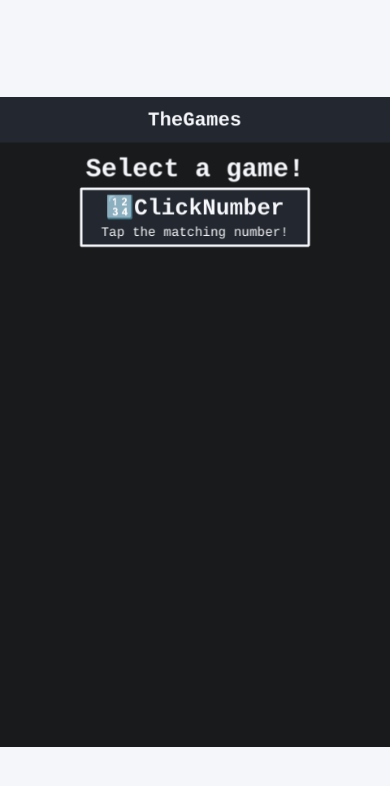
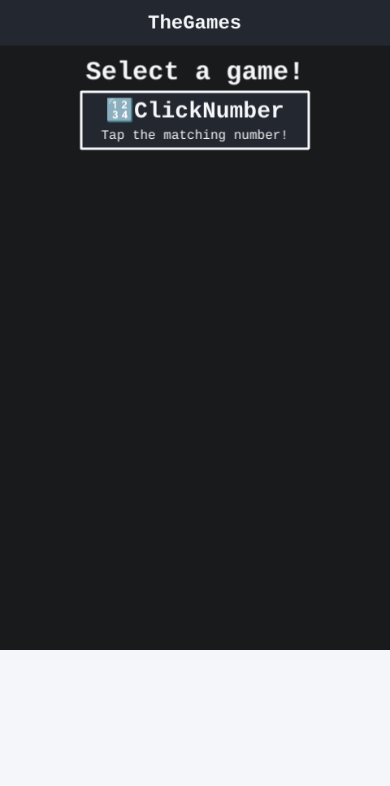
Before and after one commit to sudovinay01/TheGames, a website built with Vite: page TheGames/index.html in a window 390 px wide. Built offline with nearby package versions, Linux system fonts and the light colour scheme.

Commit message:
feat: enhance mobile responsiveness; add safe-area insets for iOS; improve canvas alignment in style.css

```diff
--- a/TheGames/index.html
+++ b/TheGames/index.html
@@ -3,7 +3,7 @@
   <head>
     <meta charset="UTF-8" />
     <link rel="icon" type="image/svg+xml" href="/vite.svg" />
-    <meta name="viewport" content="width=device-width, initial-scale=1.0" />
+  <meta name="viewport" content="width=device-width, initial-scale=1.0, viewport-fit=cover" />
     <title>thegames</title>
   </head>
   <body>
--- a/TheGames/src/main.js
+++ b/TheGames/src/main.js
@@ -17,6 +17,86 @@ const container = document.createElement('div');
 container.className = 'game-container';
 app.appendChild(container);
 
+// Development-only style probe: logs computed styles and watches for runtime
+// mutations that change inline styles or inject style nodes. Useful to detect
+// unexpected runtime margins (eg. margin-top: 107px) reported on mobile.
+function installStyleProbe() {
+  if (window.__STYLE_PROBE__) return;
+  window.__STYLE_PROBE__ = true;
+
+  function sample() {
+    const els = {
+      html: document.documentElement,
+      body: document.body,
+      app: document.getElementById('app'),
+      container: document.querySelector('.game-container'),
+      canvas: document.querySelector('canvas'),
+    };
+
+    console.group('STYLE_PROBE');
+    for (const k in els) {
+      const el = els[k];
+      if (!el) {
+        console.log(k, '— missing');
+        continue;
+      }
+      try {
+        const cs = getComputedStyle(el);
+        console.log(k, {
+          marginTop: cs.marginTop,
+          marginBottom: cs.marginBottom,
+          paddingTop: cs.paddingTop,
+          top: cs.top,
+          position: cs.position,
+          height: cs.height,
+          transform: cs.transform,
+          inlineStyle: el.getAttribute('style'),
+        });
+      } catch (err) {
+        console.error('STYLE_PROBE error reading', k, err);
+      }
+    }
+    console.groupEnd();
+  }
+
+  // Run a few samples shortly after load and a bit later to catch SPA mutations
+  window.addEventListener('load', () => setTimeout(sample, 150));
+  setTimeout(sample, 600);
+  setTimeout(sample, 3000);
+
+  // Watch for attribute/style mutations and added/removed nodes in head/body/app
+  const obs = new MutationObserver((mutations) => {
+    for (const m of mutations) {
+      try {
+        if (m.type === 'attributes' && m.attributeName === 'style') {
+          console.log('STYLE_PROBE: style attribute changed on', m.target, m.target.getAttribute('style'));
+        } else if (m.type === 'childList') {
+          if (m.addedNodes && m.addedNodes.length) {
+            m.addedNodes.forEach(n => console.log('STYLE_PROBE: node added', n));
+          }
+          if (m.removedNodes && m.removedNodes.length) {
+            m.removedNodes.forEach(n => console.log('STYLE_PROBE: node removed', n));
+          }
+        }
+      } catch (err) {
+        console.error('STYLE_PROBE mutation handler error', err);
+      }
+    }
+  });
+
+  obs.observe(document.documentElement, { attributes: true, attributeFilter: ['style'], subtree: true });
+  obs.observe(document.body, { attributes: true, attributeFilter: ['style'], subtree: true });
+  const head = document.head || document.documentElement;
+  obs.observe(head, { childList: true, subtree: true });
+  const appEl = document.getElementById('app') || document.documentElement;
+  obs.observe(appEl, { childList: true, subtree: true });
+
+  window.__STYLE_PROBE_OBS = obs;
+  console.log('STYLE_PROBE installed — watch the console for computed styles and mutation logs.');
+}
+
+installStyleProbe();
+
 const config = {
   type: Phaser.AUTO,
   width: GAME_CONFIG.WIDTH,
@@ -26,7 +106,11 @@ const config = {
   scene: [WelcomeScene, ClickNumberScene],
   scale: {
     mode: Phaser.Scale.FIT,
-    autoCenter: Phaser.Scale.CENTER_BOTH,
+    // Center only horizontally so the container's top alignment is preserved
+    // on small screens. CENTER_BOTH causes Phaser to set inline `margin-top`
+    // on the canvas to vertically center it inside the parent which created
+    // the reported 107px top gap on mobile.
+    autoCenter: Phaser.Scale.CENTER_HORIZONTALLY,
   },
 };
 
--- a/TheGames/src/scenes/ClickNumberScene.js
+++ b/TheGames/src/scenes/ClickNumberScene.js
@@ -54,29 +54,10 @@ export default class ClickNumberScene extends Phaser.Scene {
   const backArrow = this.add.text(backX, backY, '←', { fontSize: '28px', color: textColor }).setOrigin(0.5).setDepth(62);
   // Make the visible rectangle itself interactive so the hit area matches the visible button
   backRect.setInteractive({ useHandCursor: true });
-  // Debug stroke aligned to the rect
-  const debugHit = this.add.rectangle(backX, backY, 64, 64).setOrigin(0.5).setStrokeStyle(2, 0xff0000).setDepth(63);
-
-  // Visual feedback for the interactive hit area
-  backRect.on('pointerover', () => debugHit.setStrokeStyle(3, 0x00ff00));
-  backRect.on('pointerout', () => debugHit.setStrokeStyle(2, 0xff0000));
-  backRect.on('pointerdown', () => debugHit.setStrokeStyle(3, 0x0000ff));
-  backRect.on('pointerup', () => debugHit.setStrokeStyle(3, 0x00ff00));
-  // Log backRect events for debugging
-  backRect.on('pointerup', (p) => console.log('BACKRECT pointerup', { x: p.x, y: p.y, clientX: p.event && p.event.clientX }));
-  backRect.on('pointerover', (p) => console.log('BACKRECT pointerover', { x: p.x, y: p.y, clientX: p.event && p.event.clientX }));
 
     this.input.enabled = true;
 
-    // Debug: log pointer and canvas metrics to diagnose desktop offset issues
-    this.input.on('pointerdown', (pointer) => {
-      const canvasRect = this.sys.game.canvas.getBoundingClientRect();
-      // pointer.event may be the native DOM event
-      const clientX = pointer.event && pointer.event.clientX !== undefined ? pointer.event.clientX : null;
-      const clientY = pointer.event && pointer.event.clientY !== undefined ? pointer.event.clientY : null;
-      // Phaser pointer x/y are relative to the game canvas
-  console.log('GLOBAL POINTERDOWN', { px: pointer.x, py: pointer.y, worldX: pointer.worldX, worldY: pointer.worldY, clientX, clientY, canvasRect, canvasClientW: this.sys.game.canvas.clientWidth, canvasClientH: this.sys.game.canvas.clientHeight });
-    });
+    // (debug logging removed)
 
     const goBack = () => {
       this.scene.stop(SCENE_KEYS.CLICK_NUMBER);
--- a/TheGames/src/style.css
+++ b/TheGames/src/style.css
@@ -17,6 +17,18 @@ html, body {
   min-height: 100vh;
   min-width: 100vw;
   overflow: hidden;
+}
+
+/* Ensure the app respects safe-area insets (iOS notch / status bar) */
+body::before {
+  content: '';
+  position: fixed;
+  top: 0;
+  left: 0;
+  right: 0;
+  height: env(safe-area-inset-top, 0);
+  background: var(--bg);
+  z-index: 0;
 }
 
 /* Center the game canvas and prevent stretching on desktop */
@@ -105,6 +117,17 @@ canvas {
   /* leave canvas sizing to Phaser; we only adjust container alignment for small screens */
 }
 
+/* Extra narrow-width rule for phones that didn't match the earlier query */
+@media (max-width: 480px) {
+  .game-container {
+    align-items: flex-start;
+    justify-content: flex-start;
+    padding-top: env(safe-area-inset-top, 12px);
+    width: 100vw;
+    height: 100vh;
+  }
+}
+
 /* Modern button style for Phaser rectangles (if using DOM buttons, not Phaser) */
 button, .phaser-btn {
   border-radius: 12px;
```
